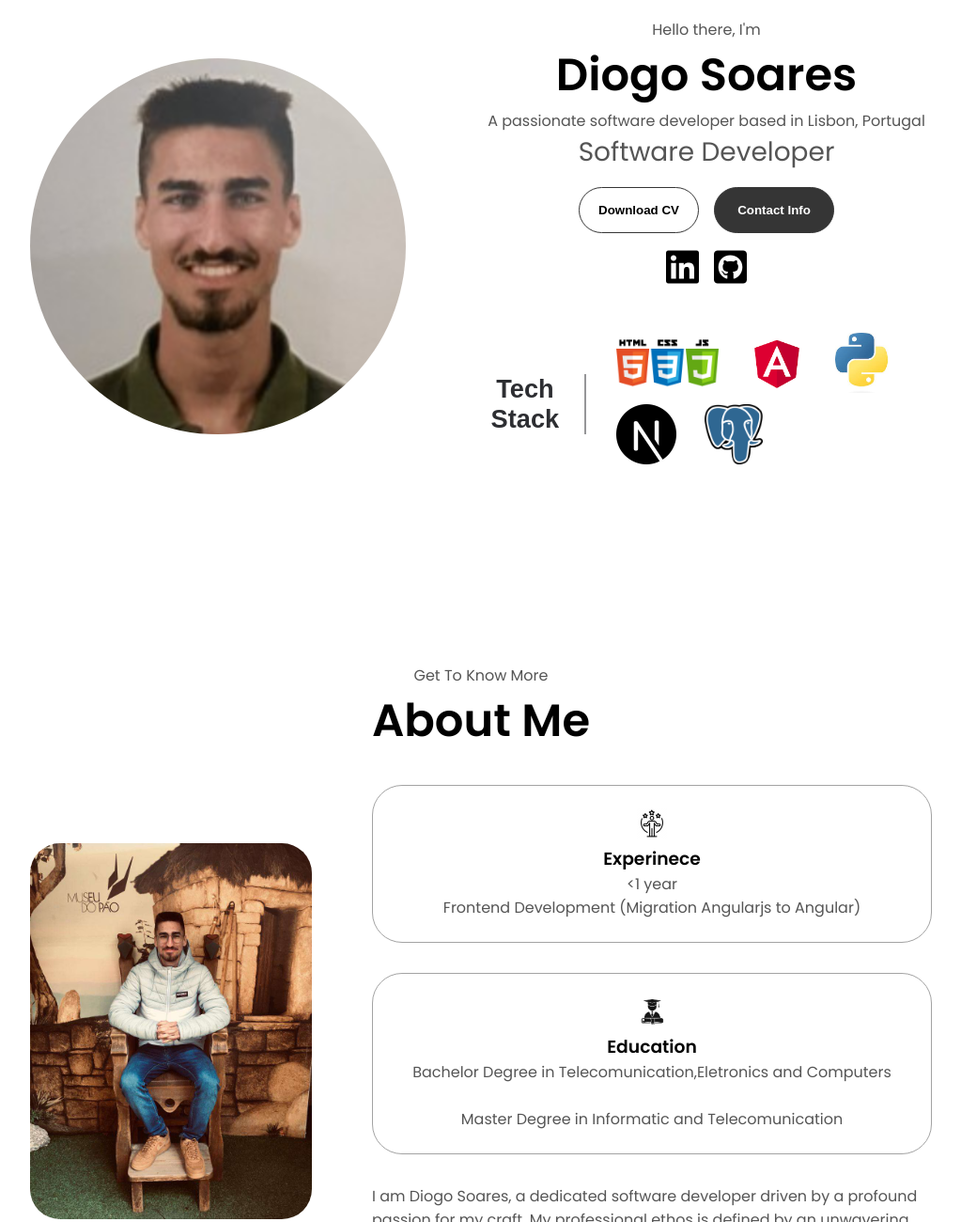
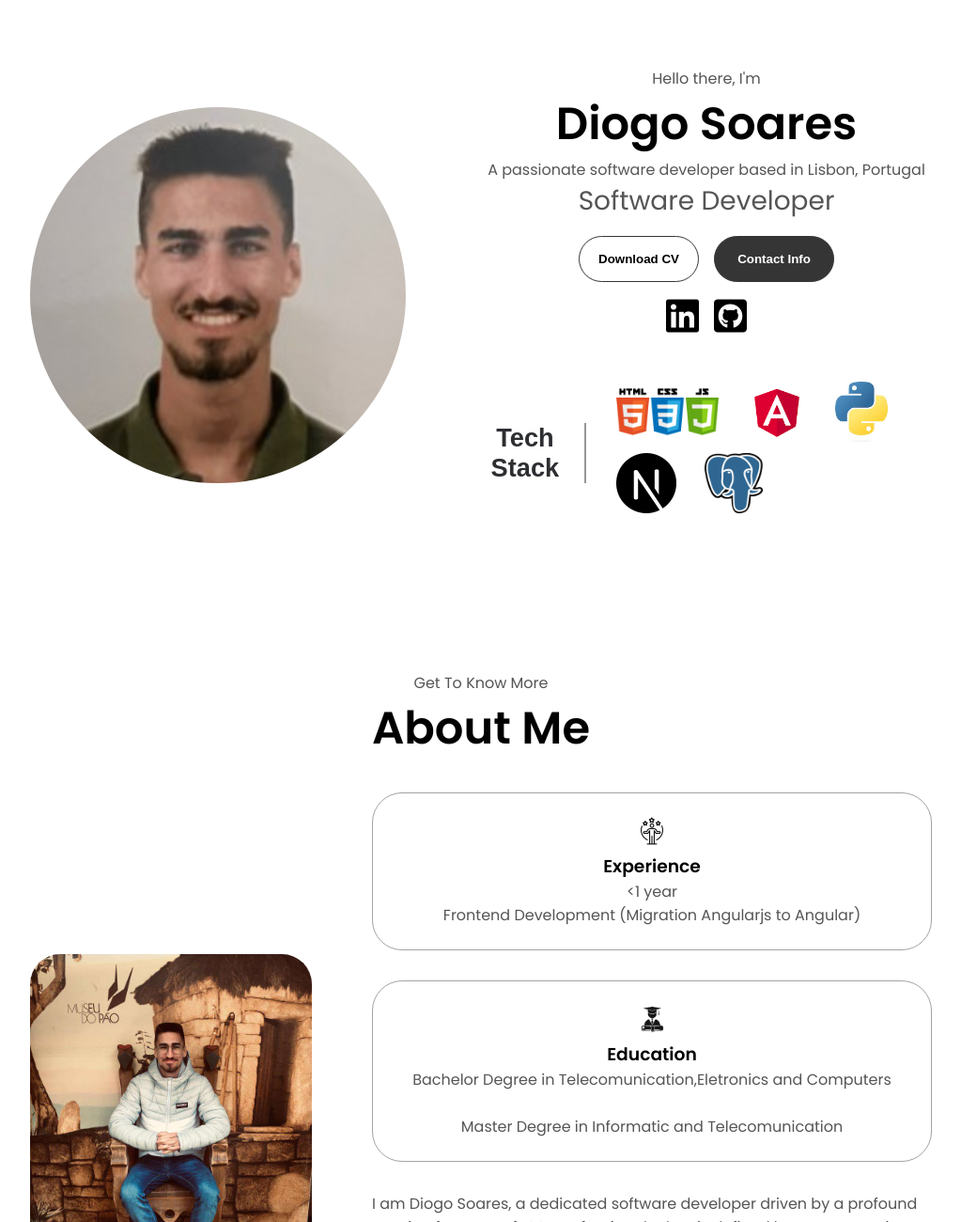
Before and after one commit to Difis2/portfolio, a plain HTML site: page index.html in a window 1280 px wide. Shown: the part 222-1522 px from the top of the page at 94% size, without its empty margins (128-1151 px from the left). Drawn offline with Linux system fonts and the light colour scheme.

Commit message:
fix details

```diff
--- a/index.html
+++ b/index.html
@@ -137,7 +137,7 @@
                 alt="experience icon"
                 class="icon"
               />
-              <h3>Experinece</h3>
+              <h3>Experience</h3>
               <p>
                 <1 year <br />Frontend Development (Migration Angularjs to
                 Angular)
--- a/mediaqueries.css
+++ b/mediaqueries.css
@@ -1,14 +1,13 @@
 @media screen and (max-width: 1400px) {
-  #profile {
-    height: 83vh;
-    margin-bottom: 6rem;
-  }
   .about-containers {
     flex-wrap: wrap;
   }
   #contact,
   #projects {
     height: fit-content;
+  }
+  #about{
+    height: auto;
   }
 }
 
--- a/style.css
+++ b/style.css
@@ -167,7 +167,6 @@ section {
   display: flex;
   justify-content: center;
   gap: 5rem;
-  height: 80vh;
 }
 
 .section__pic-container {
@@ -304,6 +303,7 @@ section {
 #about {
   position: relative;
   background-color: white;
+  height: auto;
 }
 
 .about-containers {
```
